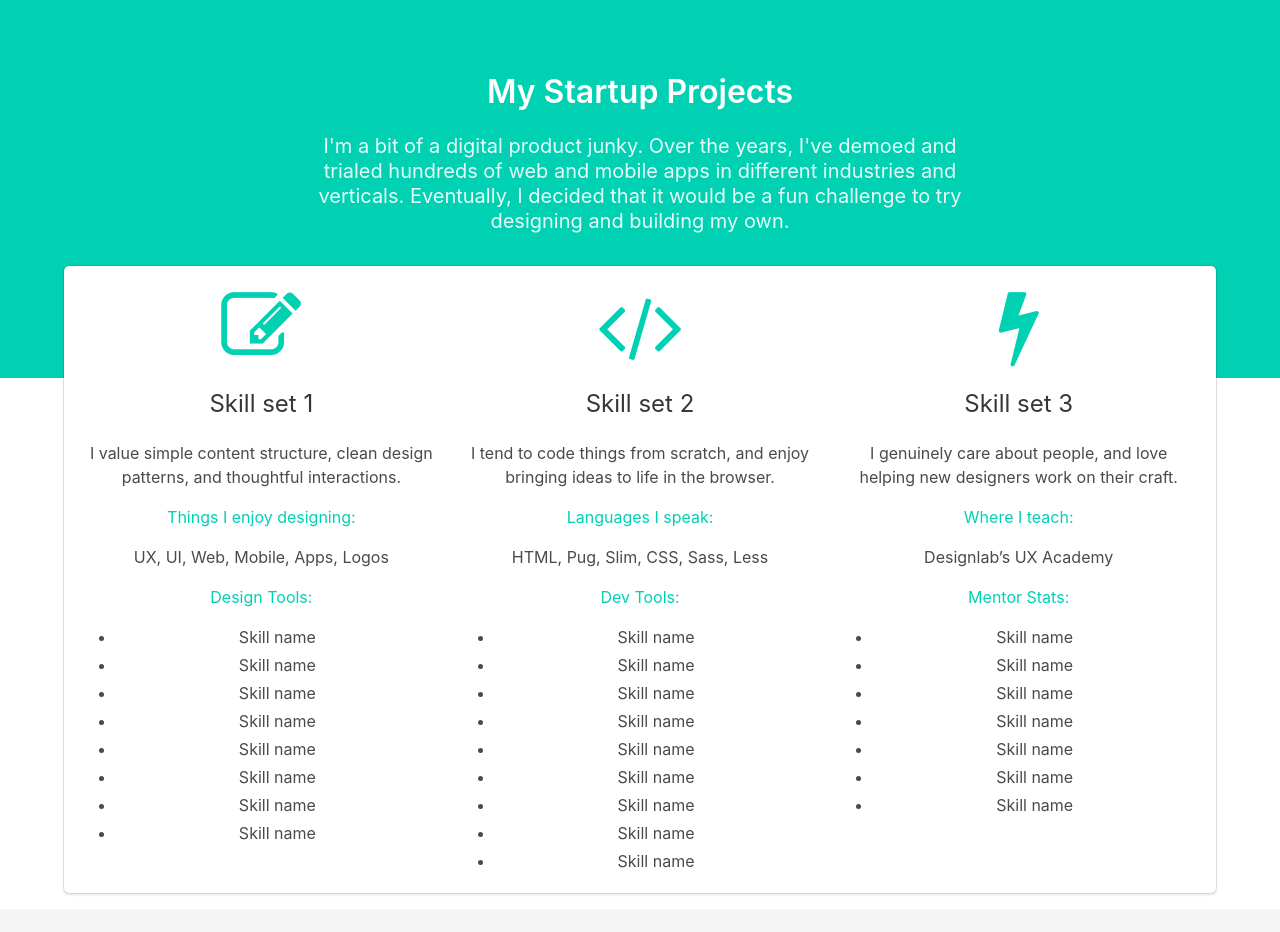
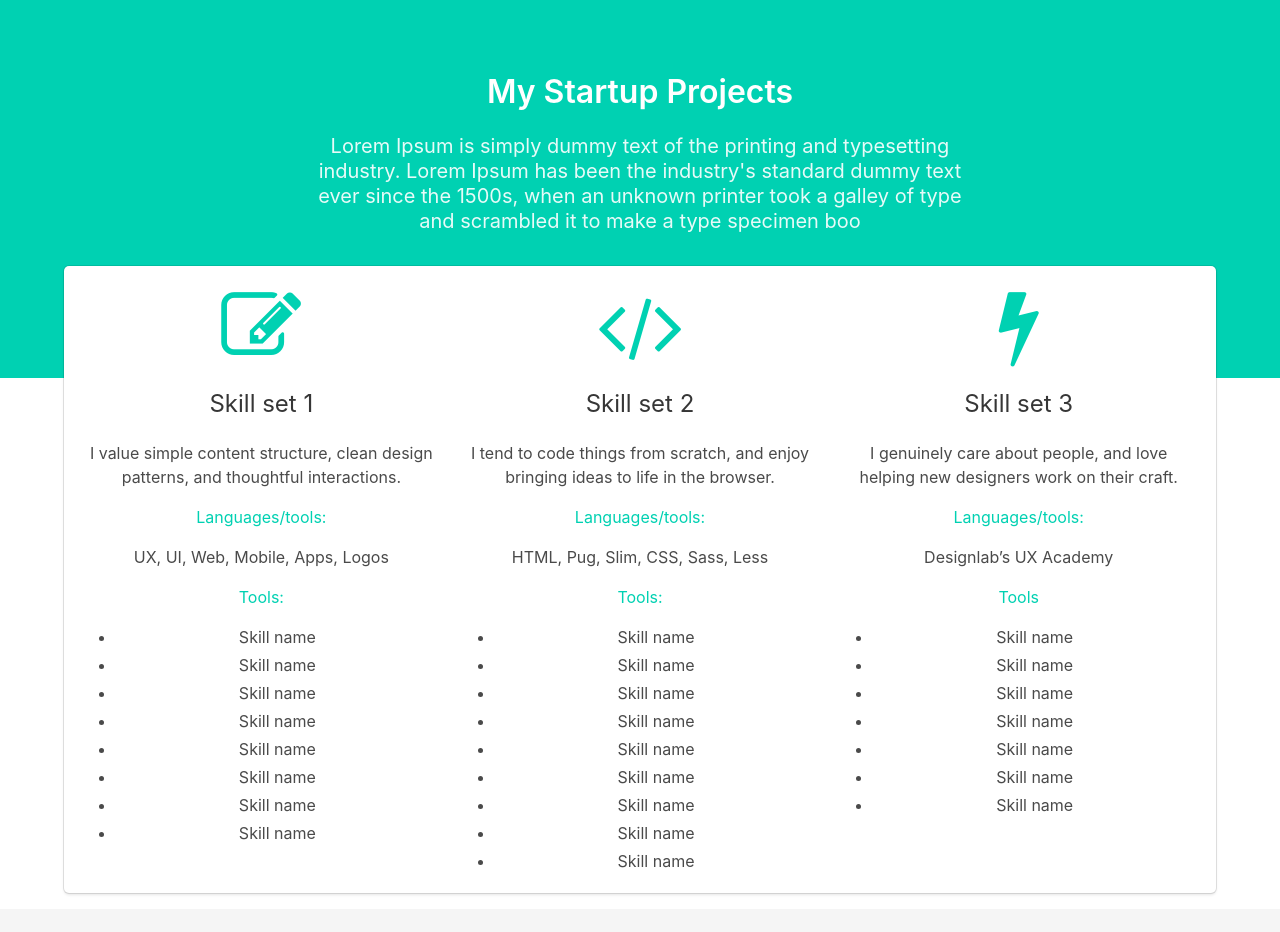
Before and after one commit to archsaan/agilis, a website: page index.html in a window 1280 px wide. Shown: the part 1640-2572 px from the top of the page. Drawn offline with nearby package versions, Linux system fonts and the light colour scheme; animation ran at ten frames a second.

Commit message:
Update index.html

```diff
--- a/index.html
+++ b/index.html
@@ -94,7 +94,7 @@
         <div class="columns is-centered">
           <div class="column is-three-fifths">
             <h1 class="title is-spaced is-size-3-desktop is-size-4-mobile">My Startup Projects</h1>
-            <h2 class="subtitle is-size-5-desktop">I'm a bit of a digital product junky. Over the years, I've demoed and trialed hundreds of web and mobile apps in different industries and verticals. Eventually, I decided that it would be a fun challenge to try designing and building my own.</h2>
+            <h2 class="subtitle is-size-5-desktop">Lorem Ipsum is simply dummy text of the printing and typesetting industry. Lorem Ipsum has been the industry's standard dummy text ever since the 1500s, when an unknown printer took a galley of type and scrambled it to make a type specimen boo</h2>
           </div>
         </div>
       </div>
@@ -109,9 +109,9 @@
 
                 <h1 class="title is-size-4 is-spaced">Skill set 1</h1>
                 <p>I value simple content structure, clean design patterns, and thoughtful interactions.</p>
-                <p class="list-title has-text-primary has-text-weight-normal">Things I enjoy designing:</p>
+                <p class="list-title has-text-primary has-text-weight-normal">Languages/tools:</p>
                 <p>UX, UI, Web, Mobile, Apps, Logos</p>
-                <p class="list-title has-text-primary has-text-weight-normal">Design Tools:</p>
+                <p class="list-title has-text-primary has-text-weight-normal">Tools:</p>
                 <ul>
                   <li>Skill name</li>
                   <li>Skill name</li>
@@ -128,9 +128,9 @@
 
                 <h1 class="title is-size-4 is-spaced">Skill set 2</h1>
                 <p>I tend to code things from scratch, and enjoy bringing ideas to life in the browser.</p>
-                <p class="list-title has-text-primary has-text-weight-normal">Languages I speak:</p>
+                <p class="list-title has-text-primary has-text-weight-normal">Languages/tools:</p>
                 <p>HTML, Pug, Slim, CSS, Sass, Less</p>
-                <p class="list-title has-text-primary has-text-weight-normal">Dev Tools:</p>
+                <p class="list-title has-text-primary has-text-weight-normal">Tools:</p>
                 <ul>
                   <li>Skill name</li>
                   <li>Skill name</li>
@@ -148,9 +148,9 @@
 
                 <h1 class="title is-size-4 is-spaced">Skill set 3</h1>
                 <p>I genuinely care about people, and love helping new designers work on their craft.</p>
-                <p class="list-title has-text-primary has-text-weight-normal">Where I teach:</p>
+                <p class="list-title has-text-primary has-text-weight-normal">Languages/tools:</p>
                 <p>Designlab’s UX Academy</p>
-                <p class="list-title has-text-primary has-text-weight-normal">Mentor Stats:</p>
+                <p class="list-title has-text-primary has-text-weight-normal">Tools</p>
                 <ul>
                   <li>Skill name</li>
                   <li>Skill name</li>
```
